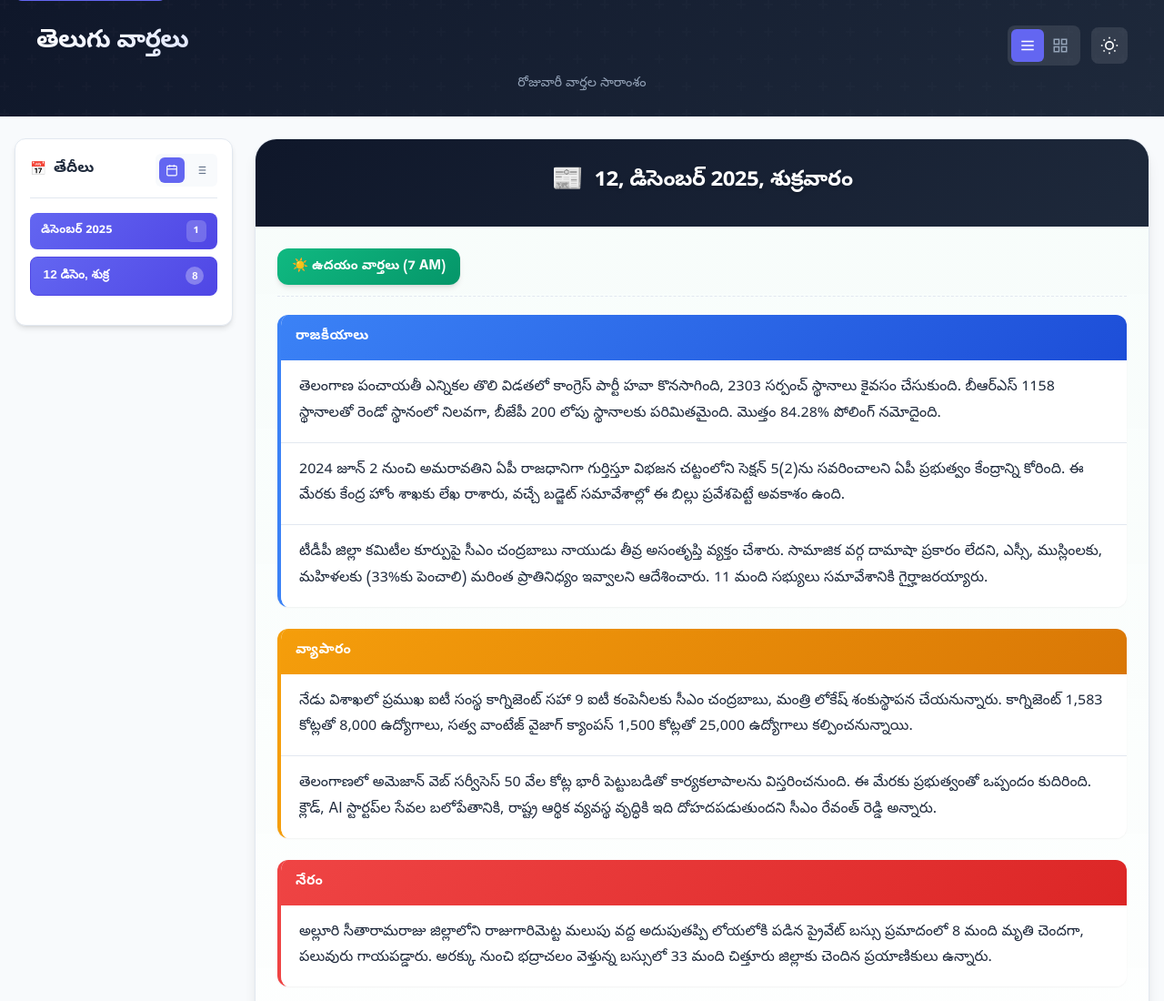
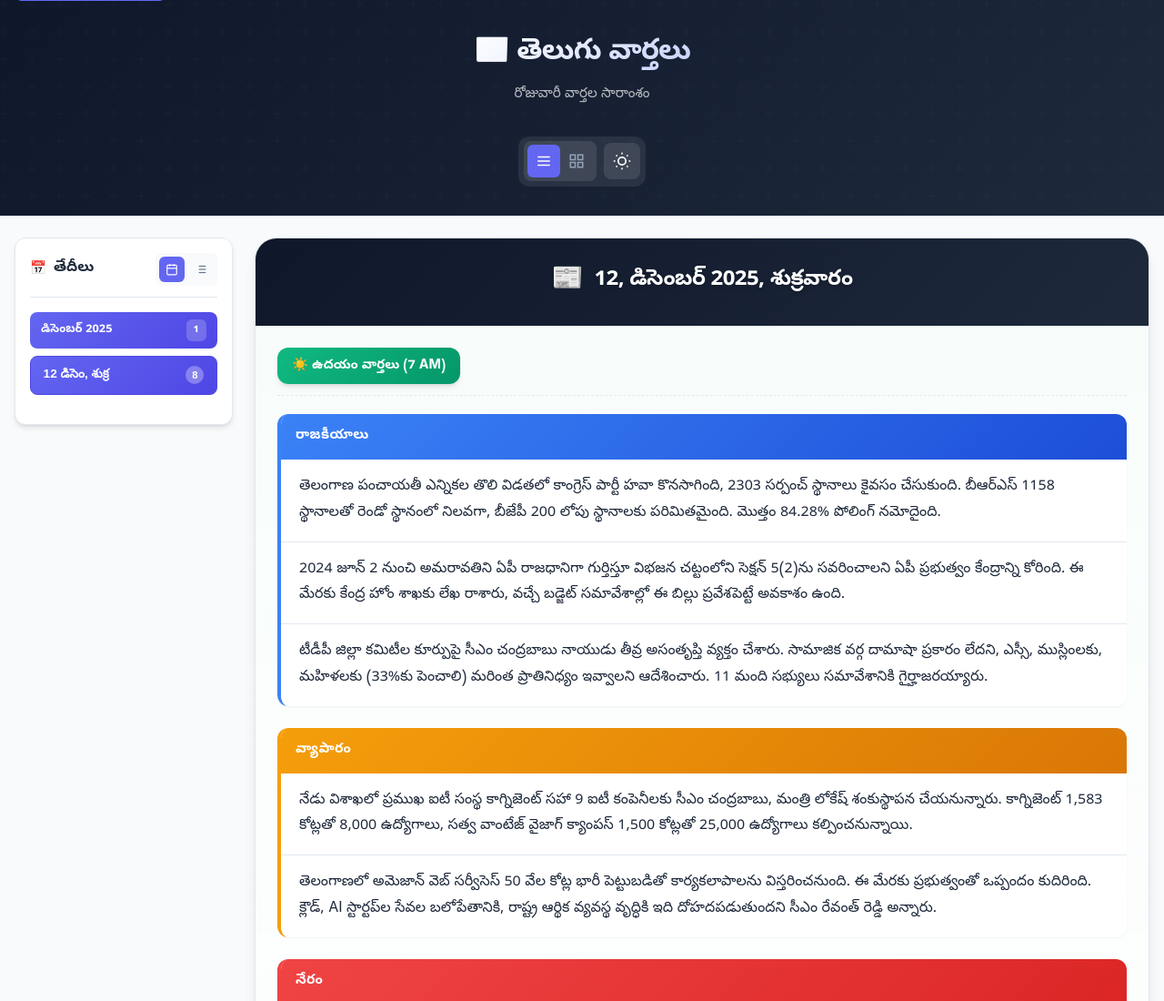
Before and after one commit to chaitanyame/telugu_news, a website: page index.html in a window 1280 px wide. Shown: the top 1100 px of the page at 91% size. Drawn offline with Linux system fonts and the light colour scheme.

Commit message:
feat: enhance header layout and styling; add subtitle and icon to site title

```diff
--- a/css/main.css
+++ b/css/main.css
@@ -117,7 +117,7 @@ body {
 header {
   background: linear-gradient(135deg, var(--bg-primary) 0%, var(--bg-secondary) 100%);
   color: var(--text-white);
-  padding: 1.5rem 1rem;
+  padding: 2rem 1rem;
   text-align: center;
   position: relative;
   overflow: hidden;
@@ -139,19 +139,31 @@ header::before {
   margin: 0 auto;
   position: relative;
   z-index: 1;
+  display: flex;
+  flex-direction: column;
+  align-items: center;
 }
 
 .header-top {
   display: flex;
-  justify-content: space-between;
+  flex-direction: column;
   align-items: center;
-  margin-bottom: 0.25rem;
+  gap: 1rem;
+  width: 100%;
+}
+
+.header-title-section {
+  text-align: center;
+  margin-bottom: 1rem;
 }
 
 .header-controls {
-  display: flex;
+  display: inline-flex;
   align-items: center;
-  gap: 0.75rem;
+  gap: 0.5rem;
+  background: rgba(255, 255, 255, 0.08);
+  padding: 0.35rem;
+  border-radius: var(--radius-lg);
 }
 
 /* View Toggle (Desktop Only) */
@@ -222,21 +234,26 @@ header::before {
   display: block;
 }
 
+.header-title-section {
+  text-align: center;
+}
+
 .site-title {
-  font-size: 1.75rem;
+  font-size: 2rem;
   font-weight: 700;
-  margin-bottom: 0.25rem;
+  margin: 0 0 0.35rem 0;
   letter-spacing: -0.025em;
-  background: linear-gradient(135deg, #fff 0%, #e0e7ff 100%);
+  background: linear-gradient(135deg, #fff 0%, #c7d2fe 100%);
   -webkit-background-clip: text;
   -webkit-text-fill-color: transparent;
   background-clip: text;
 }
 
 .site-subtitle {
-  font-size: 0.9rem;
+  font-size: 0.95rem;
   font-weight: 400;
-  color: var(--text-light);
+  color: rgba(255, 255, 255, 0.7);
+  margin: 0;
 }
 
 /* Main Layout */
--- a/index.html
+++ b/index.html
@@ -24,7 +24,10 @@
     <header aria-label="సైట్ నావిగేషన్">
         <div class="header-container">
             <div class="header-top">
-                <h1 class="site-title">తెలుగు వార్తలు</h1>
+                <div class="header-title-section">
+                    <h1 class="site-title">📰 తెలుగు వార్తలు</h1>
+                    <p class="site-subtitle">రోజువారీ వార్తల సారాంశం</p>
+                </div>
                 <div class="header-controls">
                     <!-- View Mode Toggle (Desktop Only) -->
                     <div class="view-toggle" role="group" aria-label="వీక్షణ మోడ్">
@@ -63,7 +66,6 @@
                     </button>
                 </div>
             </div>
-            <p class="site-subtitle">రోజువారీ వార్తల సారాంశం</p>
         </div>
     </header>
 
```
